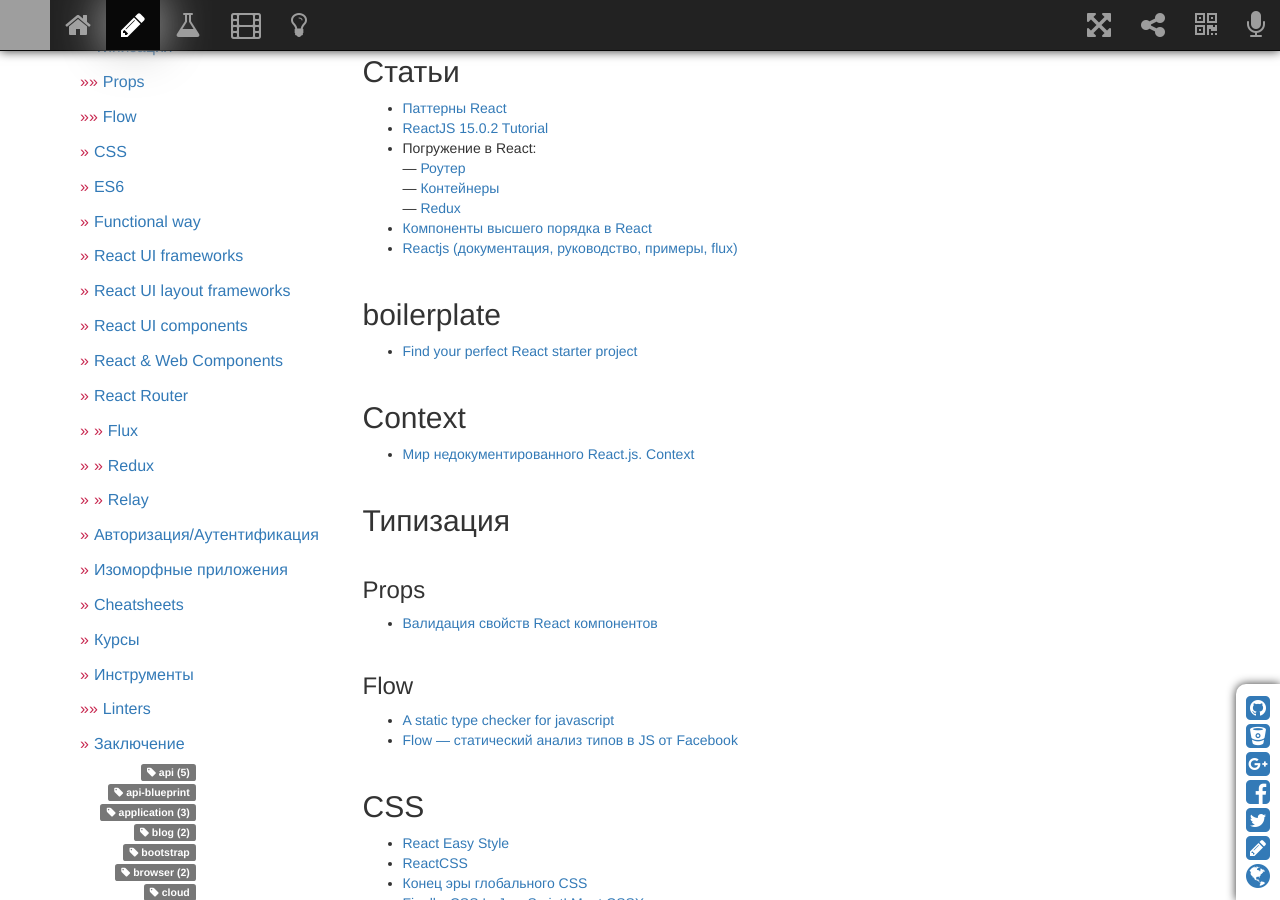
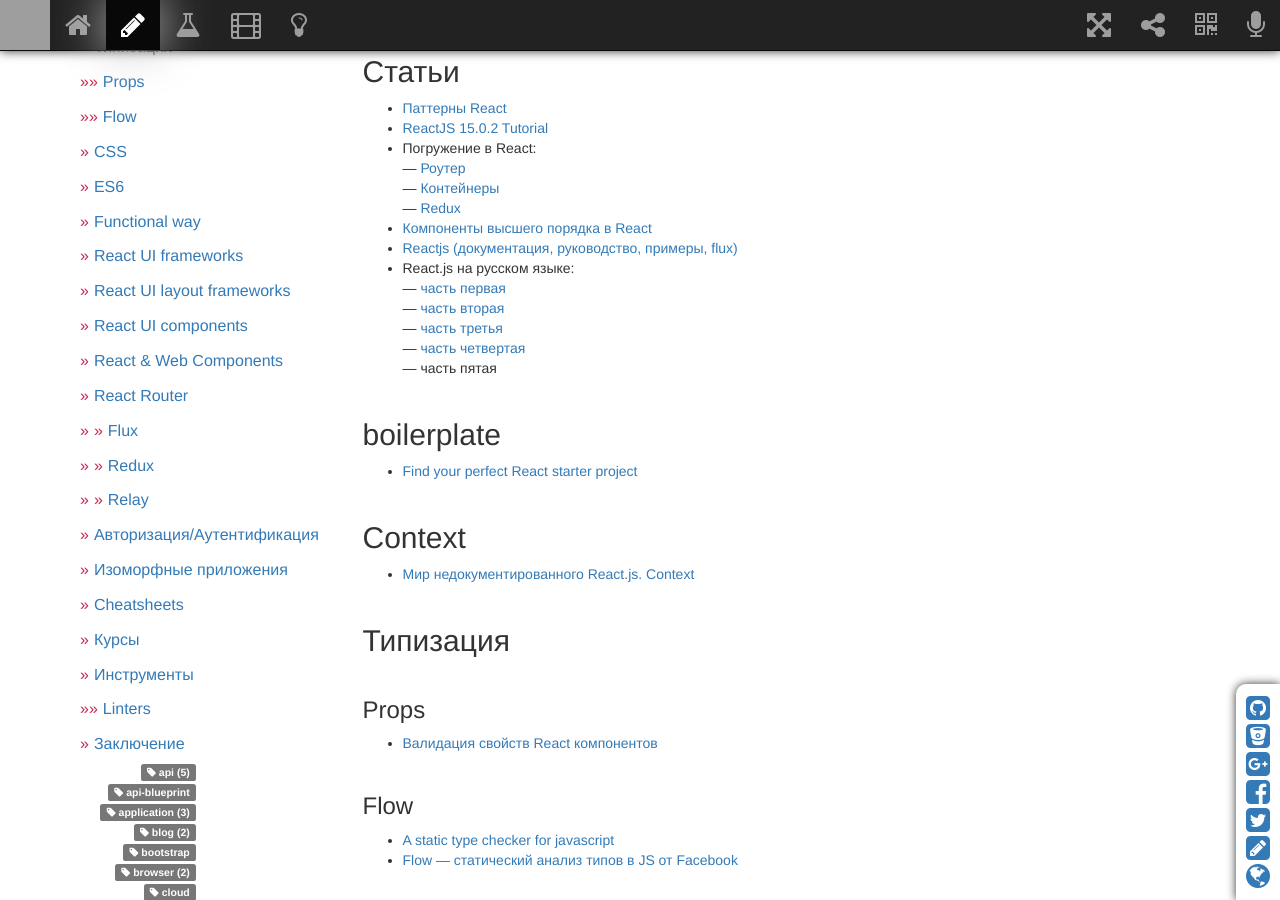
Before and after one commit to sergeymakoveev/sergeymakoveev.github.com, a Jekyll site: the page built from _posts/2015-06-18-js.react.md, in a window 1280 px wide and 900 px high, scrolled down 408 px. Built offline with Jekyll 4.4.1, drawn with Linux system fonts in a browser that asks for light colours; nearby versions of some CDN libraries; comment, search, counter and statistics services are not loaded; grey boxes are pictures that could not be loaded.

Commit message:
обновил контент

```diff
--- a/_posts/2015-06-18-js.react.md
+++ b/_posts/2015-06-18-js.react.md
@@ -23,6 +23,12 @@
     &mdash; [Redux](http://prgssr.ru/development/pogruzhenie-v-react-redux.html)
 *   [Компоненты высшего порядка в React](http://prgssr.ru/development/komponenty-vysshego-poryadka.html)
 *   [Reactjs (документация, руководство, примеры, flux)](http://tftf.ru/stati/javascript/reactjs/)
+*   React.js на русском языке:
+    &mdash; [часть первая](https://habrahabr.ru/post/315466/)
+    &mdash; [часть вторая](https://habrahabr.ru/post/315630/)
+    &mdash; [часть третья](https://habrahabr.ru/post/315716/)
+    &mdash; [часть четвертая](https://habrahabr.ru/post/315922/)
+    &mdash; часть пятая
 
 
 ## boilerplate
```
